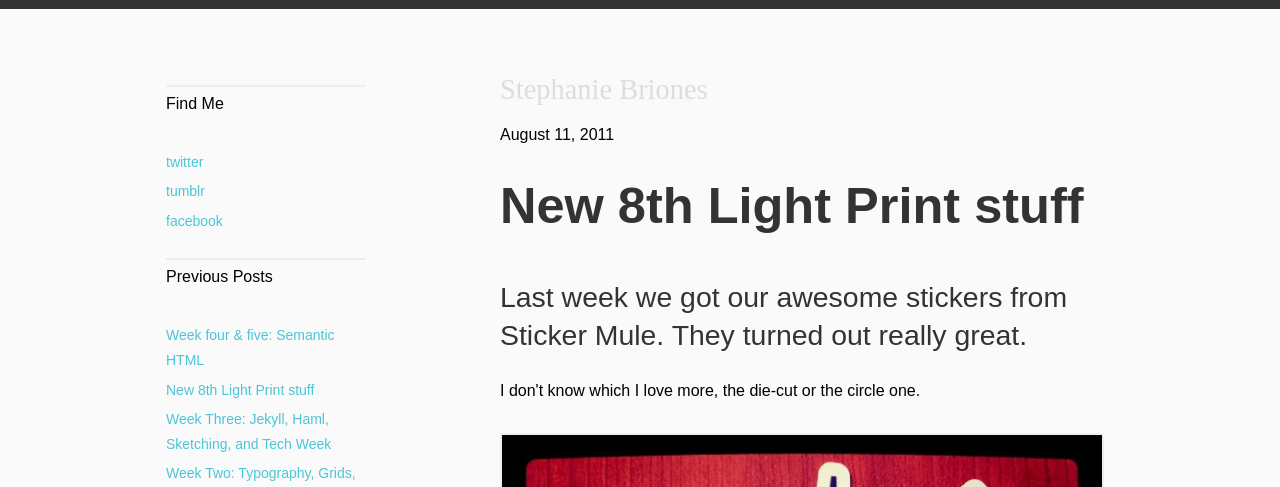
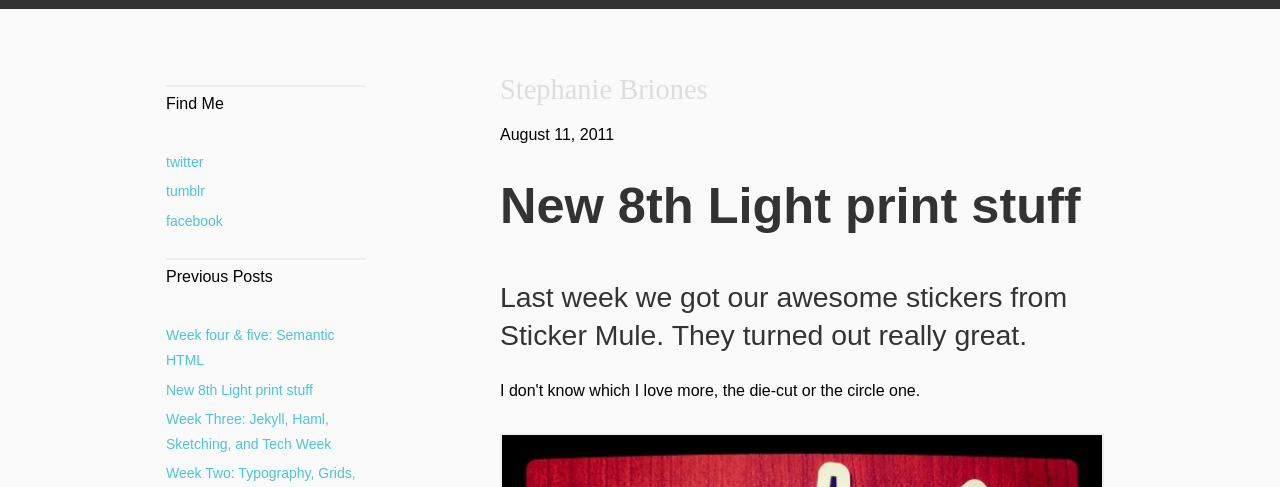
Before and after one commit to smbriones/smbriones.github.com, a Jekyll site: the page built from _posts/2011-08-11-new-8th-light-print-stuff.html, in a window 1280 px wide. Shown: the top 487 px of the page. Built offline with Jekyll 4.4.1, drawn with Linux system fonts in a browser that asks for light colours; nearby versions of some CDN libraries.

```diff
--- a/_posts/2011-08-11-new-8th-light-print-stuff.html
+++ b/_posts/2011-08-11-new-8th-light-print-stuff.html
@@ -1,6 +1,6 @@
 ---
 layout: blog-post
-title: "New 8th Light Print stuff"
+title: "New 8th Light print stuff"
 snippet: "Last week we got our awesome stickers from Sticker Mule. They turned out really great."
 ---
 
```
Also changed, not shown: stylesheets/blog-posts.css (+10 -0 lines).
